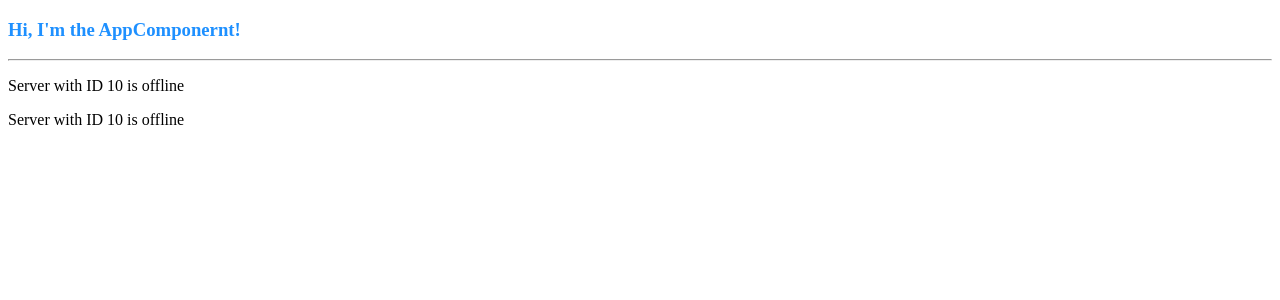
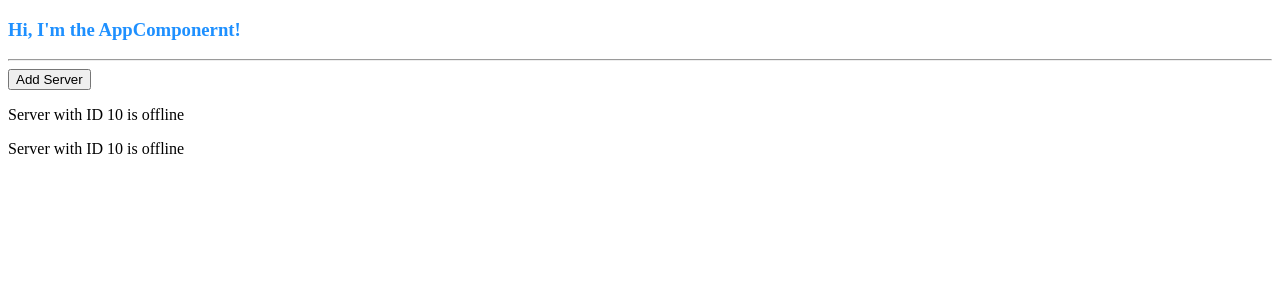
Before and after one commit to ValerioGambino/my-first-app-a-lesson-by-Maximilian-Schwarzmuller, an Angular app: page / in a window 1280 px wide. Shown: the top 300 px of the page. Built offline with nearby package versions, Linux system fonts and the light colour scheme.

Commit message:
Fine lezione 28 - Property binding

```diff
--- a/angular.json
+++ b/angular.json
@@ -87,6 +87,7 @@
               "src/assets"
             ],
             "styles": [
+              "node_modules/bootstrap/dist/css/bootstrap.min.css",
               "src/styles.css"
             ],
             "scripts": []
--- a/package.json
+++ b/package.json
@@ -18,6 +18,7 @@
     "@angular/platform-browser": "^15.1.0",
     "@angular/platform-browser-dynamic": "^15.1.0",
     "@angular/router": "^15.1.0",
+    "bootstrap": "^3.4.1",
     "rxjs": "~7.8.0",
     "tslib": "^2.3.0",
     "zone.js": "~0.12.0"
--- a/src/app/servers/servers.component.html
+++ b/src/app/servers/servers.component.html
@@ -1,2 +1,3 @@
+<button class="btn btn-primary" [disabled]="!allowNewServer">Add Server</button>
 <app-server></app-server>
 <app-server></app-server>
--- a/src/app/servers/servers.component.ts
+++ b/src/app/servers/servers.component.ts
@@ -1,14 +1,24 @@
-import { Component } from '@angular/core';
+import {Component, OnInit} from '@angular/core';
 
 @Component({
   // selector: '[app-servers]',
   // selector: './app-servers',
   selector: 'app-servers',
-  template: `
+  /*template: `
     <app-server></app-server>
-    <app-server></app-server>`,
+    <app-server></app-server>`,*/
+  templateUrl: './servers.component.html',
   styleUrls: ['./servers.component.css']
 })
-export class ServersComponent {
+export class ServersComponent implements OnInit{
+  allowNewServer = false;
+  constructor() {
+    setTimeout(() => {
+      this.allowNewServer = true
+    },2000);
+  }
+
+  ngOnInit() {
+  }
 
 }
```
Also changed, not shown: 1 other file (tests, documents, lock files or other folders).
